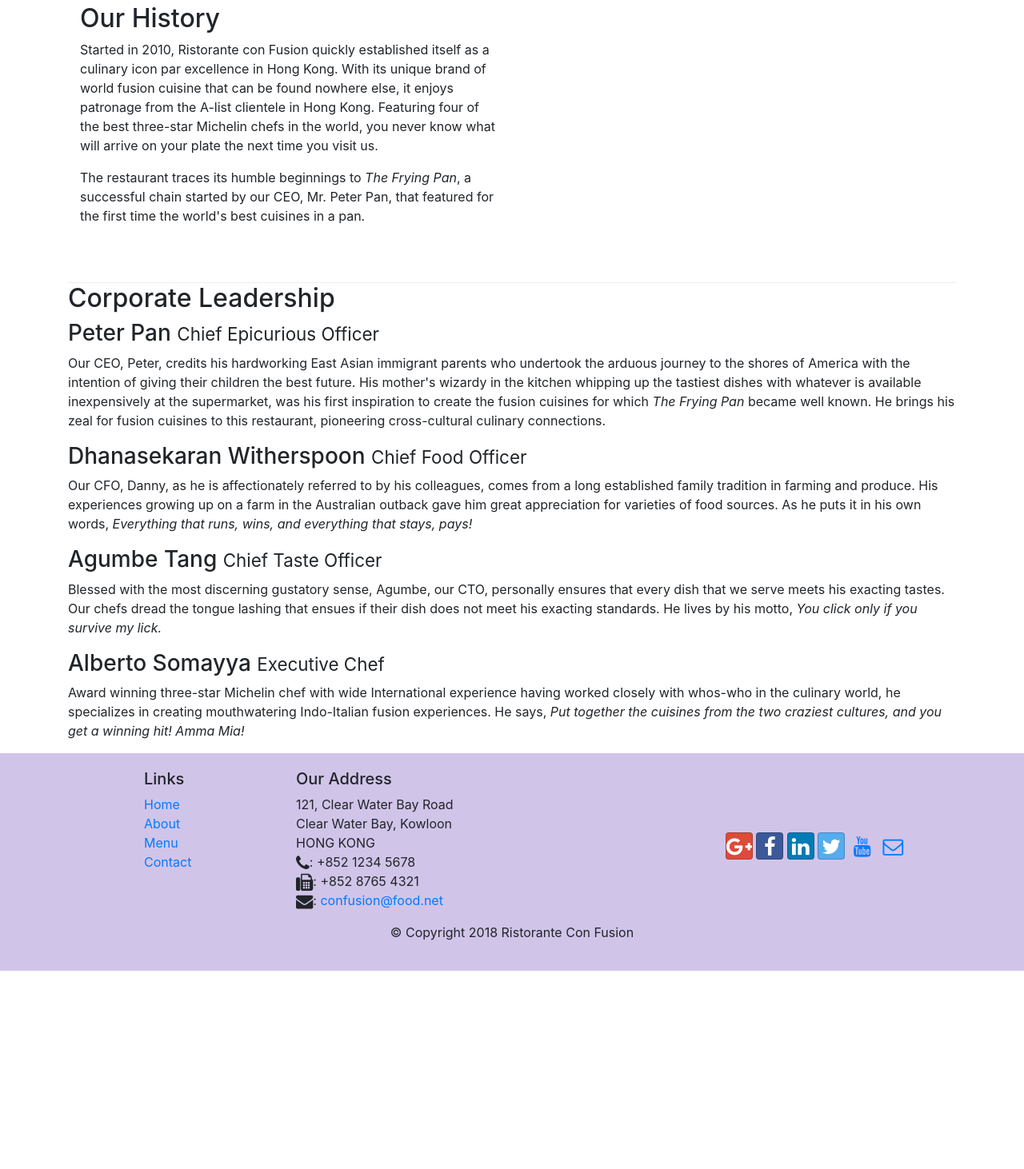
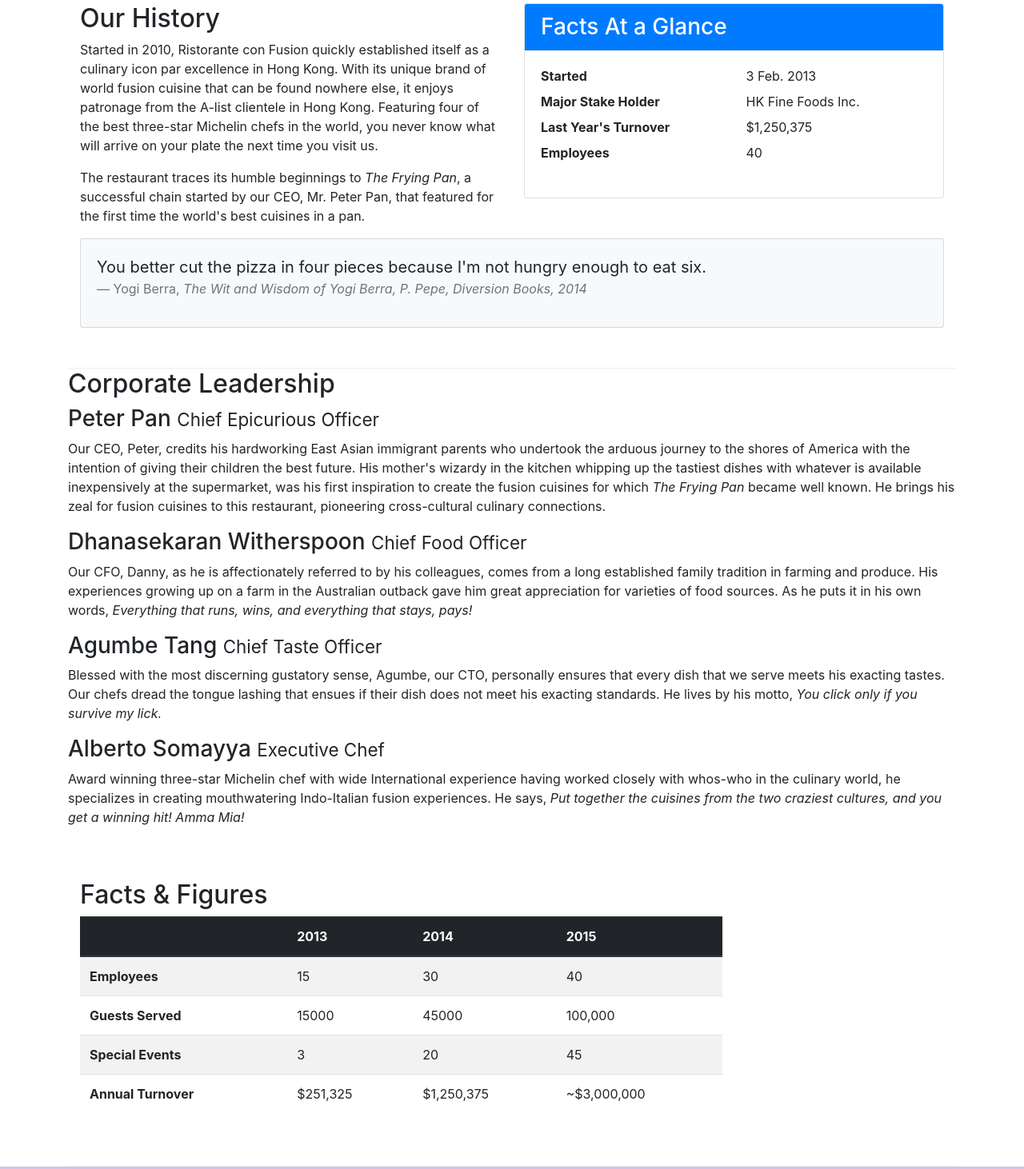
Before and after one commit to malleswari4/Hotel, a website: page aboutus.html in a window 1280 px wide. Shown: the part 511-1973 px from the top of the page at 80% size. Before the commit the page ends 1725 px from the top, so only its background shows below. Drawn offline with nearby package versions, Linux system fonts and the light colour scheme.

Commit message:
cards and tables

```diff
--- a/aboutus.html
+++ b/aboutus.html
@@ -65,7 +65,35 @@
                 <p>Started in 2010, Ristorante con Fusion quickly established itself as a culinary icon par excellence in Hong Kong. With its unique brand of world fusion cuisine that can be found nowhere else, it enjoys patronage from the A-list clientele in Hong Kong.  Featuring four of the best three-star Michelin chefs in the world, you never know what will arrive on your plate the next time you visit us.</p>
                 <p>The restaurant traces its humble beginnings to <em>The Frying Pan</em>, a successful chain started by our CEO, Mr. Peter Pan, that featured for the first time the world's best cuisines in a pan.</p>
             </div>
-            <div class="col-12 col-sm">
+            <div class="col-sm">
+                <div class="card">
+                    <h3 class="card-header bg-primary text-white">Facts At a Glance</h3>
+                    <div class="card-body">
+                        <dl class="row">
+                            <dt class="col-6">Started</dt>
+                            <dd class="col-6">3 Feb. 2013</dd>
+                            <dt class="col-6">Major Stake Holder</dt>
+                            <dd class="col-6">HK Fine Foods Inc.</dd>
+                            <dt class="col-6">Last Year's Turnover</dt>
+                            <dd class="col-6">$1,250,375</dd>
+                            <dt class="col-6">Employees</dt>
+                            <dd class="col-6">40</dd>
+                        </dl>
+                    </div>
+                </div>
+            </div>
+            <div class="col-12">
+                <div class="card card-body bg-light">
+                    <blockquote class="blockquote">
+                        <p class="mb-0">You better cut the pizza in four pieces because
+                            I'm not hungry enough to eat six.
+                        </p>
+                        <footer class="blockquote-footer">Yogi Berra,
+                            <cite title="Source Title">The Wit and Wisdom of Yogi Berra,
+                            P. Pepe, Diversion Books, 2014</cite>
+                        </footer>
+                    </blockquote>
+                </div>
             </div>
         </div>
 
@@ -81,6 +109,52 @@
                 <h3>Alberto Somayya <small>Executive Chef</small></h3>
                 <p class="d-none d-sm-block">Award winning three-star Michelin chef with wide International experience having worked closely with whos-who in the culinary world, he specializes in creating mouthwatering Indo-Italian fusion experiences. He says, <em>Put together the cuisines from the two craziest cultures, and you get a winning hit! Amma Mia!</em></p>
             </div>
+       </div>
+       <div class="row row-content">
+           <div class="col-12 col-sm-9">
+               <h2>Facts &amp; Figures</h2>
+               <div class="table-responsive">
+                <table class="table table-striped">
+                    <thead class="thead-dark">
+                        <tr>
+                            <th>&nbsp;</th>
+                            <th>2013</th>
+                            <th>2014</th>
+                            <th>2015</th>
+                        </tr>
+                    </thead>
+                    <tbody>
+                        <tr>
+                            <th>Employees</th>
+                            <td>15</td>
+                            <td>30</td>
+                            <td>40</td>
+                        </tr>
+                        <tr>
+                            <th>Guests Served</th>
+                            <td>15000</td>
+                            <td>45000</td>
+                            <td>100,000</td>
+                        </tr>
+                        <tr>
+                            <th>Special Events</th>
+                            <td>3</td>
+                            <td>20</td>
+                            <td>45</td>
+                        </tr>
+                        <tr>
+                            <th>Annual Turnover</th>
+                            <td>$251,325</td>
+                            <td>$1,250,375</td>
+                            <td>~$3,000,000</td>
+                        </tr>
+                    </tbody>
+                </table>
+            </div>
+           </div>
+           <div class="col-12 col-sm-3">
+
+           </div>
        </div>
 
     </div>
```
